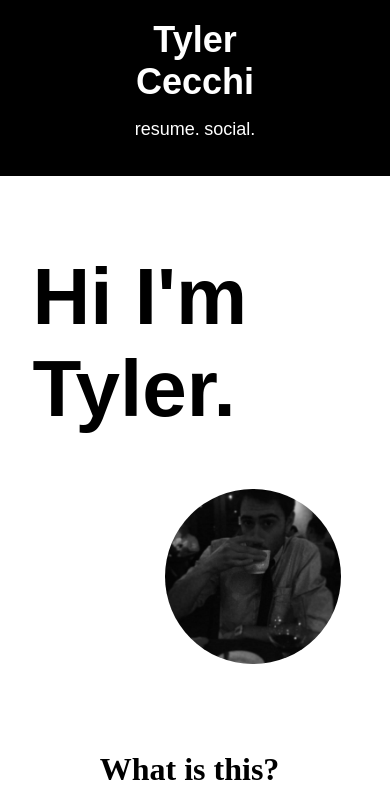
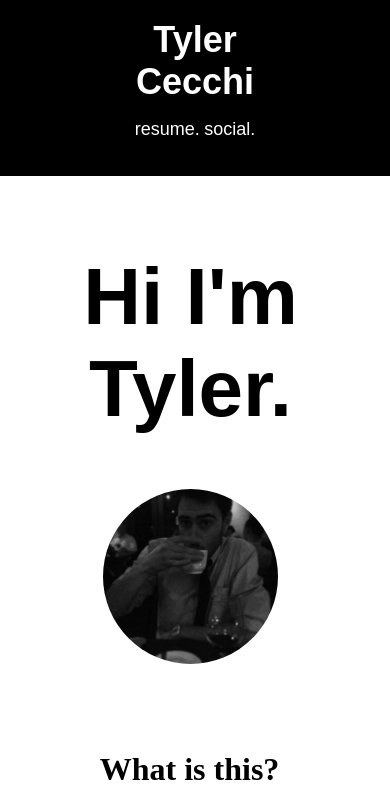
Before and after one commit to thcecchi/day-two-homework, a plain HTML site: page index.html in a window 390 px wide. Shown: the top 806 px of the page. Drawn offline with Linux system fonts and the light colour scheme.

Commit message:
additional changes to responsive layout

```diff
--- a/css/compiledMainStyles.css
+++ b/css/compiledMainStyles.css
@@ -204,14 +204,17 @@ ul {
     display: block;
     vertical-align: top;
     width: 100%;
-    margin-left: 5%; }
+    text-align: center;
+    margin-left: auto;
+    margin-right: auto; }
   .selfImage {
     display: block;
     vertical-align: top;
-    margin-left: 150px;
     padding: 0;
     width: 50%;
-    height: 50%; }
+    height: 50%;
+    margin-left: auto;
+    margin-right: auto; }
   .subContent {
     width: 90%; }
   .logoContainer {
--- a/css/mainStyles.scss
+++ b/css/mainStyles.scss
@@ -180,7 +180,6 @@ ul {
   }
 
     .mainContent {
-
       width: 90%;
       background-color: white;
       padding-left: 10px;
@@ -195,16 +194,20 @@ ul {
       display: block;
       vertical-align: top;
       width: 100%;
-      margin-left: 5%;
+      text-align: center;
+      margin-left: auto;
+      margin-right: auto;
   }
 
     .selfImage {
       display: block;
       vertical-align: top;
-      margin-left: 150px;
+      // margin-left: 150px;
       padding: 0;
       width: 50%;
       height: 50%;
+      margin-left: auto;
+      margin-right: auto;
     }
 
     .subContent {
```
